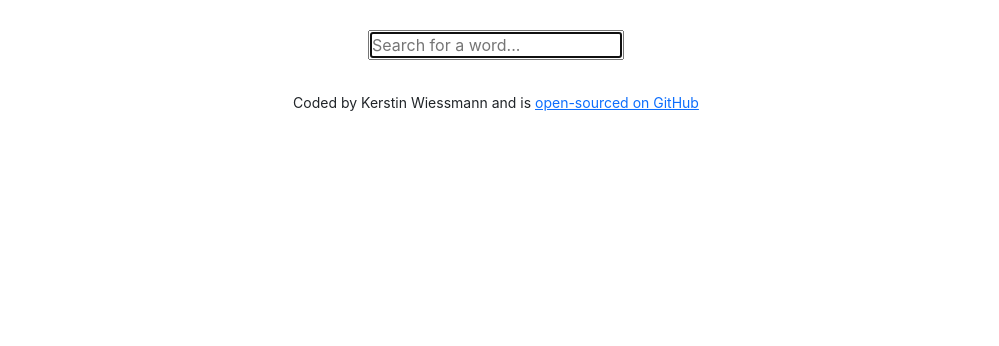
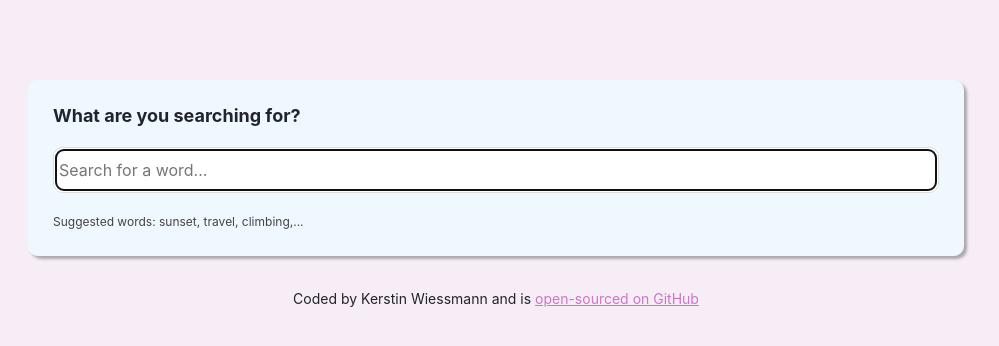
Before and after one commit to KerstinWieseline/dictionary-project, a React (Create React App) app: page / in a window 1280 px wide. Shown: the top 346 px of the page, without its empty margins (144-1143 px from the left). Built offline with nearby package versions, Linux system fonts and the light colour scheme; no server answers.

Commit message:
Styled the application

```diff
--- a/src/App.css
+++ b/src/App.css
@@ -1,8 +1,17 @@
-.App-header {
-    margin: 30px 0;
+body {
+    background: #f7edf6;
 }
+a {
+    color: #cc76c6;
+}
+.App {
+  padding: 60px 0 100px;
+  max-width: 960px;
+  margin: 0 auto;
+}
+
 .App-main {
-    text-align: center;
+    text-align: left;
 }
 .App-footer {
     text-align: center;
--- a/src/App.js
+++ b/src/App.js
@@ -8,7 +8,7 @@ function App() {
       <div className="container">
         <header className="App-header"></header>
         <main className="App-main">
-          <Dictionary />
+          <Dictionary defaultKeyword="flower" />
 
         </main>
         <footer className="App-footer">
--- a/src/Dictionary.css
+++ b/src/Dictionary.css
@@ -1,3 +1,27 @@
-.Dictionary {
-    text-align: center;
+.Dictionary h1 {
+    font-size: 18px;
+    font-weight: bold;
+    margin-bottom: 20px;
 }
+
+.Dictionary section {
+   background: aliceblue;
+   padding: 25px;
+   border-radius: 10px;
+   box-shadow: 3px 3px 3px rgba(0, 0, 0, 0.3);
+   margin: 20px 0;
+}
+
+.Dictionary input {
+    width: 100%;
+    padding: 10px 5px;
+    border: 1px solid #ddd;
+    border-radius: 10px;
+    color: rgb(71, 66, 66);
+}
+
+.Dictionary .hint {
+    color: rgb(71, 66, 66);
+    font-size: 12px;
+    margin-top: 20px;
+}
--- a/src/Dictionary.js
+++ b/src/Dictionary.js
@@ -6,12 +6,13 @@ import "./Dictionary.css";
 
 
 
-export default function Dictionary() {
-    let [keyword, setKeyword] = useState("");
+export default function Dictionary(props) {
+    let [keyword, setKeyword] = useState(props.defaultKeyword);
     let [results, setResults] = useState(null);
+    let [loaded, setLoaded] = useState(false);
 
     function handleResponse(response) {
-        console.log(response.data);
+
         setResults(response.data);
 
     }
@@ -19,7 +20,6 @@ export default function Dictionary() {
 
     function search(event) {
 
-        event.preventDefault();
 
 
         let apiKey = "0c43aab85t9fo6a6712276a1886b3109";
@@ -30,14 +30,27 @@ export default function Dictionary() {
 
     }
 
+    function handleSubmit(event) {
+      event.preventDefault();
+      search();
+    }
+
     function handleKeywordChange(event) {
         setKeyword(event.target.value);
 
     }
 
+    function load() {
+      setLoaded(true);
+      search();
+    }
+
+    if (loaded) {
       return (
         <div className="Dictionary">
-        <form onSubmit={search}>
+          <section>
+            <h1>What are you searching for?</h1>
+            <form onSubmit={handleSubmit}>
               <input
                 type="search"
                 placeholder="Search for a word..."
@@ -45,7 +58,15 @@ export default function Dictionary() {
                 onChange={handleKeywordChange}
               />
             </form>
+            <div className="hint">
+              Suggested words: sunset, travel, climbing,...
+            </div>
+          </section>
           <Results results={results} />
         </div>
       );
+    } else {
+      load();
+      return "Loading";
     }
+}
--- a/src/Example.js
+++ /dev/null
@@ -1,14 +0,0 @@
-import React from "react";
-
-export default function Example(props) {
-  if (props.example) {
-    return (
-      <div className="Example">
-        <strong>Example: </strong>
-        <em>{props.example}</em>
-      </div>
-    );
-  } else {
-    return null;
-  }
-}
--- /dev/null
+++ b/src/Meaning.css
@@ -0,0 +1,11 @@
+.Meaning .definition {
+    font-weight: normal;
+}
+
+
+.Meaning .example {
+    font-style: italic;
+    color: #666666;
+    font-size: 15px;
+    margin-top: 15px;
+}
--- a/src/Meaning.js
+++ b/src/Meaning.js
@@ -1,18 +1,19 @@
 import React from "react";
-import Example from "./Example";
+import "./Meaning.css"
 import Synonyms from "./Synonyms";
+
 
 
 
 export default function Meaning(props) {
     return (
       <div className="Meaning">
-        <h3>{props.meaning.partOfSpeech}</h3>
-        <p>{props.meaning.definition}
-        <br />
-          <Example example={props.meaning.example} />
+        <h4>{props.meaning.partOfSpeech}</h4>
+        <div className="definition">{props.meaning.definition}</div>
+        <div className="example">{props.meaning.example}</div>
+        <div>
           <Synonyms synonyms={props.meaning.synonyms} />
-        </p>
+        </div>
       </div>
     );
 }
--- /dev/null
+++ b/src/Results.css
@@ -0,0 +1,9 @@
+.Results h2 {
+    font-size: 35px;
+    font-weight: bold;
+    line-height: 1.5;
+}
+.Results h3 {
+    opacity: 0.5;
+    font-weight: bold;
+}
--- a/src/Results.js
+++ b/src/Results.js
@@ -1,22 +1,22 @@
 import React from "react";
 import Meaning from "./Meaning";
+import "./Results.css";
 
 export default function Results(props) {
     if (props.results) {
         return (
           <div className="Results">
-            <h2>
-                {props.results.word}
-
-            </h2>
-            <h3>
-                /{props.results.phonetic}/
-            </h3>
+            <section>
+              <h2>{props.results.word}</h2>
+              <h3>/{props.results.phonetic}/</h3>
+            </section>
 
             {props.results.meanings.map(function (meaning, index) {
               return (
                 <div key={index}>
+                  <section>
                     <Meaning meaning={meaning} />
+                  </section>
                 </div>
               );
             })}
--- /dev/null
+++ b/src/Synonyms.css
@@ -0,0 +1,16 @@
+.Synonyms {
+  margin: 30px 0 0;
+}
+
+.Synonyms ul {
+  padding: 0;
+  margin: 0;
+}
+
+.Synonyms li {
+  list-style: none;
+  display: inline-block;
+  margin-right: 14px;
+  font-size: 14px;
+  color: #d39cce;
+}
--- a/src/Synonyms.js
+++ b/src/Synonyms.js
@@ -1,4 +1,6 @@
 import React from "react";
+import "./Synonyms.css";
+
 export default function Synonyms(props) {
     if (props.synonyms) {
         return (
```
Lines whose indentation alone changed are shown as unchanged.
